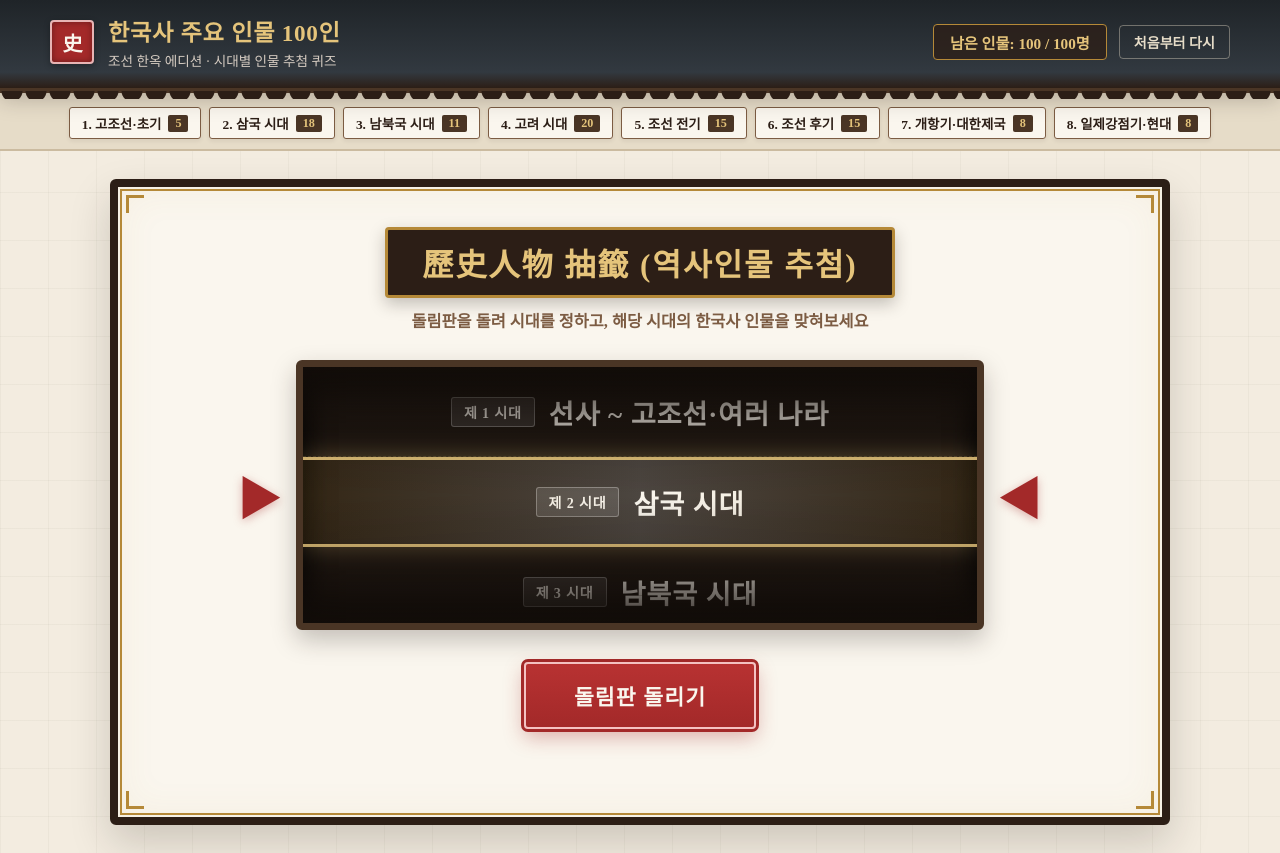
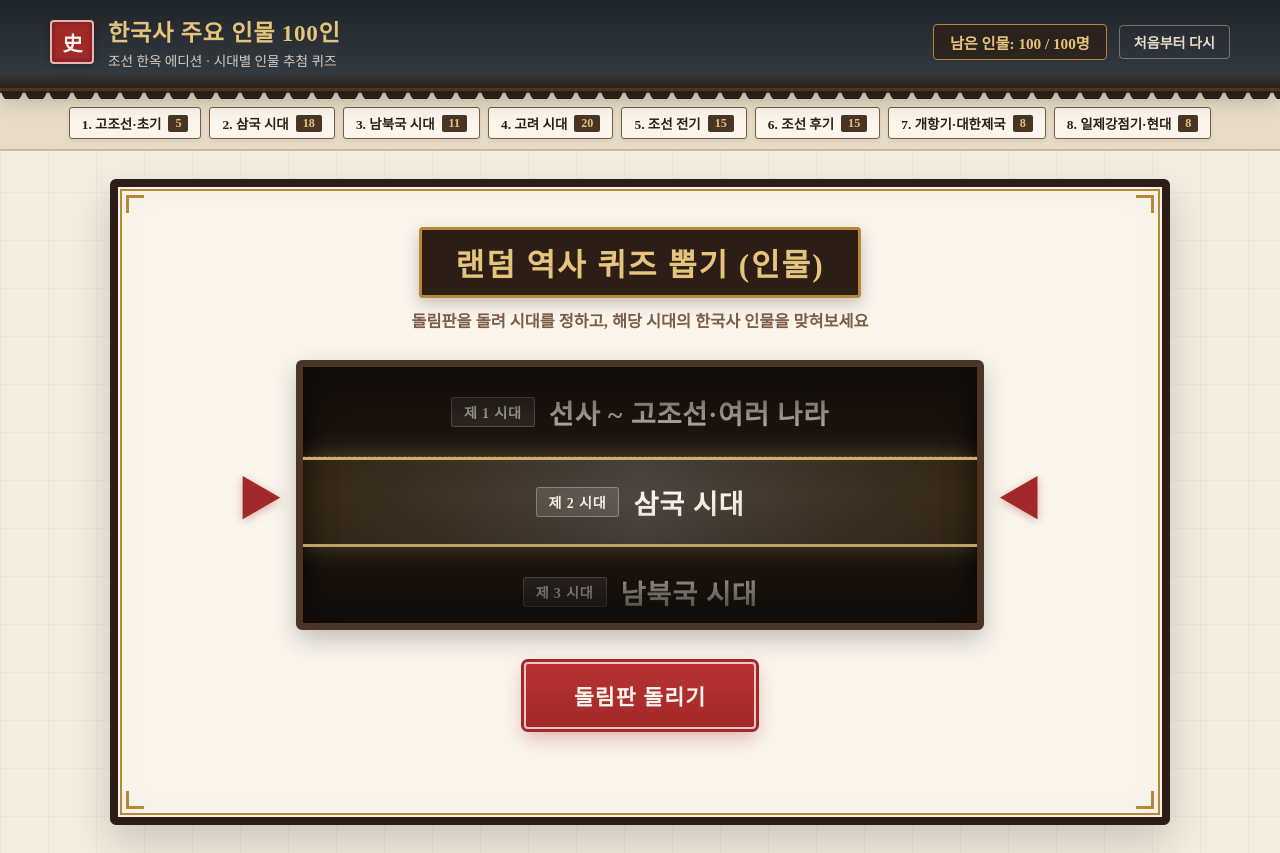
Before and after one commit to 2024006-dotcom/korean-history-quizs.., a plain HTML site: page index.html in a window 1280 px wide. Drawn offline with Linux system fonts and the light colour scheme; a web font is replaced by a local one.

Commit message:
Update index.html

```diff
--- a/index.html
+++ b/index.html
@@ -818,7 +818,7 @@
         <span class="corner-ornament corner-bl"></span>
         <span class="corner-ornament corner-br"></span>
 
-        <div class="hyonpan-title">歷史人物 抽籤 (역사인물 추첨)</div>
+        <div class="hyonpan-title">랜덤 역사 퀴즈 뽑기 (인물)</div>
         <p class="stage-subtitle">돌림판을 돌려 시대를 정하고, 해당 시대의 한국사 인물을 맞혀보세요</p>
 
         <div class="slot-machine-wrapper">
```
